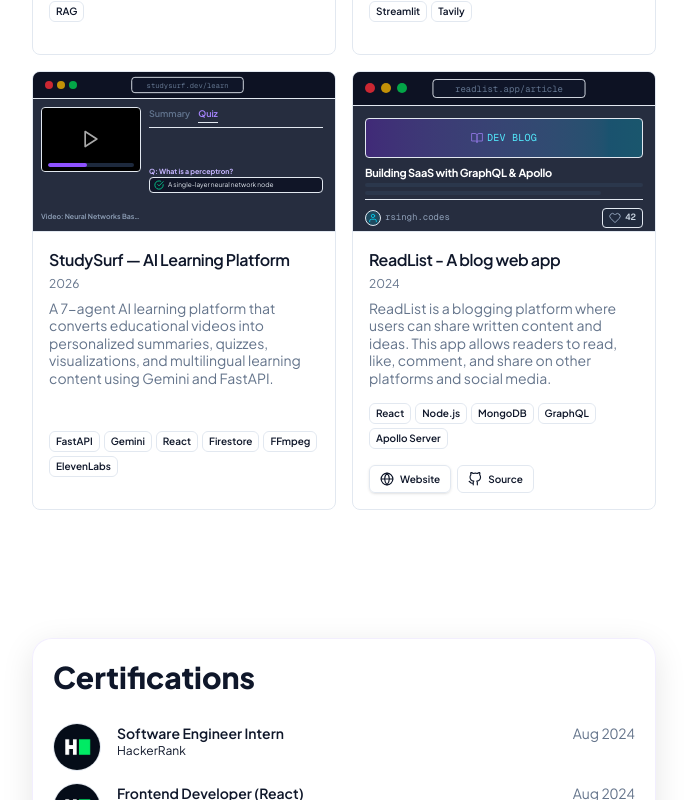
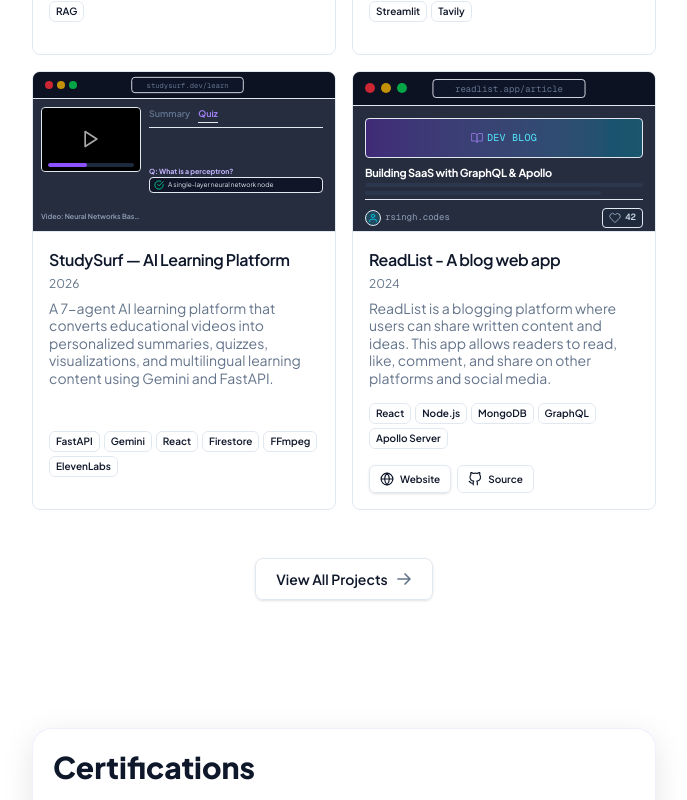
Before and after one commit to rsinghcodes/v2-portfolio, a Next.js app: page / in a window 1280 px wide. Shown: the part 3431-4231 px from the top of the page, without its empty margins (296-983 px from the left). Built offline with nearby package versions, Linux system fonts and the light colour scheme.

Commit message:
feat: add link to view all projects in the portfolio

```diff
--- a/src/app/page.tsx
+++ b/src/app/page.tsx
@@ -5,6 +5,7 @@
 import ThemeToggle from '@/components/ThemeToggle';
 import { motion } from 'framer-motion';
 import Image from 'next/image';
+import Link from 'next/link';
 import { useEffect, useState } from 'react';
 import { FiGithub, FiGlobe } from 'react-icons/fi';
 import TiltCard from '@/components/TiltCard';
@@ -392,6 +393,27 @@
             </motion.div>
           ))}
         </motion.div>
+
+        <motion.div
+          variants={fadeSlide}
+          className="flex justify-center mt-10"
+        >
+          <Link
+            href="/projects"
+            className="inline-flex items-center gap-2 px-5 py-2.5 rounded-lg border border-border bg-card text-foreground hover:bg-muted text-sm font-semibold transition-all shadow-sm hover:shadow-md group/btn"
+          >
+            <span>View All Projects</span>
+            <svg
+              className="w-4 h-4 text-muted-foreground group-hover/btn:text-foreground group-hover/btn:translate-x-1 transition-transform duration-300"
+              fill="none"
+              stroke="currentColor"
+              viewBox="0 0 24 24"
+              strokeWidth="2.5"
+            >
+              <path strokeLinecap="round" strokeLinejoin="round" d="M13.5 4.5L21 12m0 0l-7.5 7.5M21 12H3" />
+            </svg>
+          </Link>
+        </motion.div>
       </motion.section>
 
       <section
```
